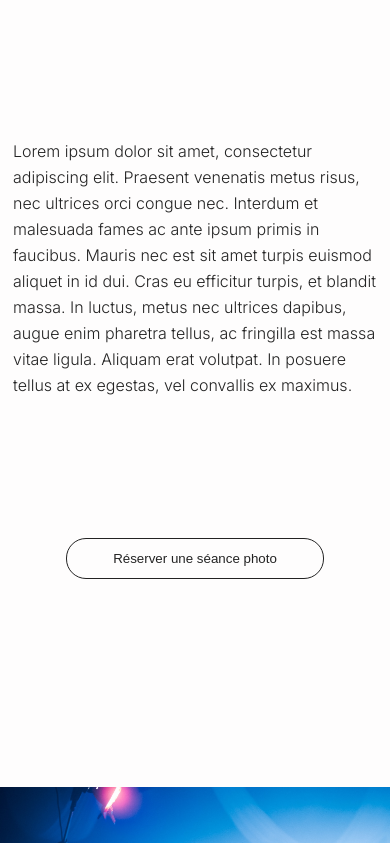
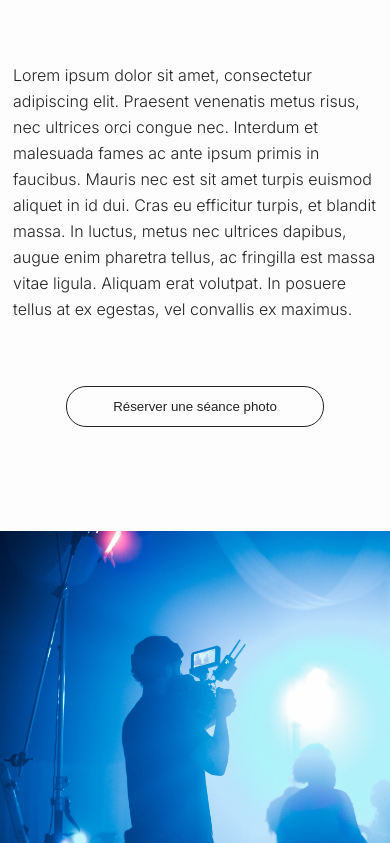
Before and after one commit to xGoldaxe/pierrelevequefreelance, a Next.js app: page /prestation/corporate in a window 390 px wide. Shown: the part 1261-2104 px from the top of the page. Built offline with nearby package versions, Linux system fonts and the light colour scheme.

Commit message:
fix paddings mobile

```diff
--- a/src/styles/main.scss
+++ b/src/styles/main.scss
@@ -429,7 +429,7 @@ button {
   flex-direction: column;
   align-items: center;
   justify-content: center;
-  gap: 40px;
+  gap: 20px;
   position: relative;
   border: 1px solid $dark-text-color;
   height: 550px;
@@ -839,7 +839,8 @@ button {
   }
 
   .emphasedSection {
-    margin-top: 100px;
+    margin-top: 104px;
+    padding: 140px 0;
     &_content {
       padding: 0 20px;
       font-size: 16px;
@@ -890,7 +891,7 @@ button {
   .scrollArrow {
     width: 200px;
     height: 200px;
-    margin: 160px 0 120px 0;
+    margin: 160px 0 100px 0;
     img {
       width: 80px;
     }
@@ -978,9 +979,6 @@ button {
     p {
       text-align: left;
     }
-    &_content_button {
-      justify-content: center;
-    }
   }
 
   .footer {
--- a/src/styles/prestation.scss
+++ b/src/styles/prestation.scss
@@ -112,12 +112,13 @@
         line-height: 26px;
         font-size: 16px;
         padding: 0 13px;
-        margin-top: 140px;
-        margin-bottom: 140px;
+        margin-top: 64px;
+        margin-bottom: 64px;
       }
     }
 
     &_image {
+      margin-top: 104px;
       &_arrow {
         display: none;
       }
```
